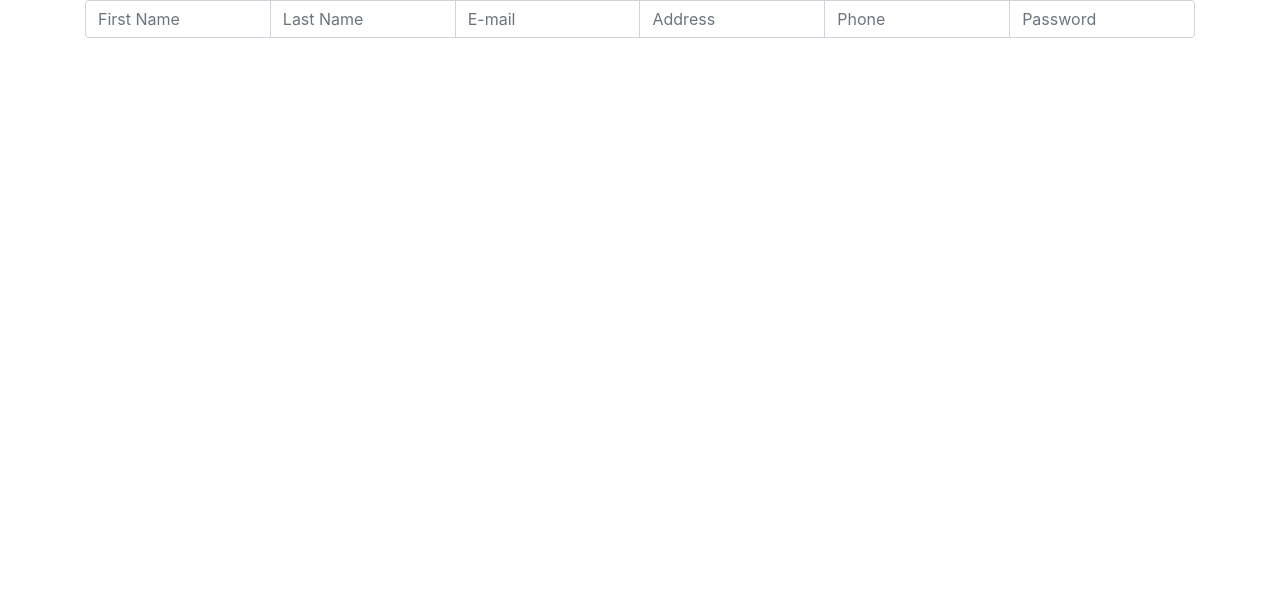
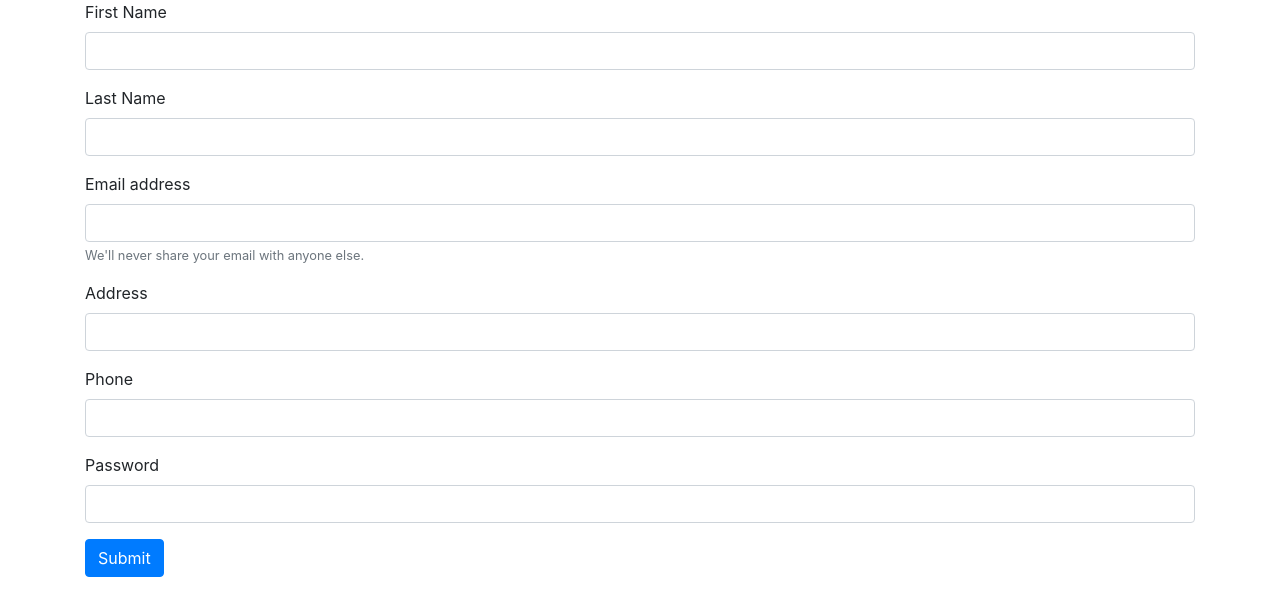
Before and after one commit to rolemne2/homedev, a plain HTML site: page index.html in a window 1280 px wide. Drawn offline with nearby package versions, Linux system fonts and the light colour scheme.

Commit message:
Third commit

```diff
--- a/index.html
+++ b/index.html
@@ -9,14 +9,34 @@
     </head>
     <body>
         <div class="container">
-            <div class="input-group mb-3">
-                <input type="text" class="form-control" placeholder="First Name" aria-label="Username" aria-describedby="basic-addon1" required>
-                <input type="text" class="form-control" placeholder="Last Name" aria-label="Username" aria-describedby="basic-addon1" required>
-                <input type="email" class="form-control" placeholder="E-mail" aria-label="Username" aria-describedby="basic-addon1" required>
-                <input type="text" class="form-control" placeholder="Address" aria-label="Username" aria-describedby="basic-addon1" required>
-                <input type="text" class="form-control" placeholder="Phone" aria-label="Username" aria-describedby="basic-addon1" required>
-                <input type="password" class="form-control" placeholder="Password" aria-label="Username" aria-describedby="basic-addon1" required>
-              </div>
+            <form>
+                <div class="form-group">
+                    <label for="exampleInputName">First Name</label>
+                    <input type="text" class="form-control" id="exampleInputEmail1" required>
+                </div>
+                <div class="form-group">
+                    <label for="exampleInputName">Last Name</label>
+                    <input type="text" class="form-control" id="exampleInputEmail1" required>
+                </div>
+                <div class="form-group">
+                  <label for="exampleInputEmail1">Email address</label>
+                  <input type="email" class="form-control" id="exampleInputEmail1" aria-describedby="emailHelp" required>
+                  <small id="emailHelp" class="form-text text-muted">We'll never share your email with anyone else.</small>
+                </div>
+                <div class="form-group">
+                    <label for="exampleInputName1">Address</label>
+                    <input type="text" class="form-control" id="exampleInputEmail1" required>
+                </div>
+                <div class="form-group">
+                    <label for="exampleInputName">Phone</label>
+                    <input type="text" class="form-control" id="exampleInputEmail1" required>
+                </div>
+                <div class="form-group">
+                  <label for="exampleInputPassword1">Password</label>
+                  <input type="password" class="form-control" id="exampleInputPassword1" required>
+                </div>
+                <button type="submit" class="btn btn-primary">Submit</button>
+              </form>
         </div>
     </body>
     <script src="https://code.jquery.com/jquery-3.4.1.slim.min.js" integrity="sha384-J6qa4849blE2+poT4WnyKhv5vZF5SrPo0iEjwBvKU7imGFAV0wwj1yYfoRSJoZ+n" crossorigin="anonymous"></script>
```
